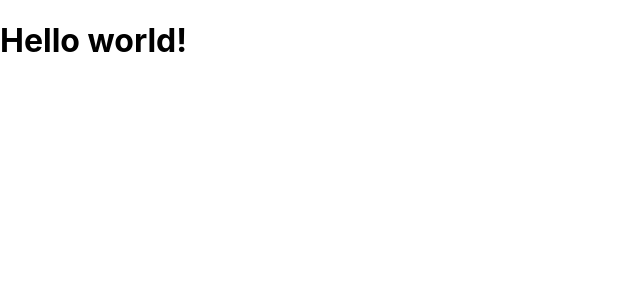
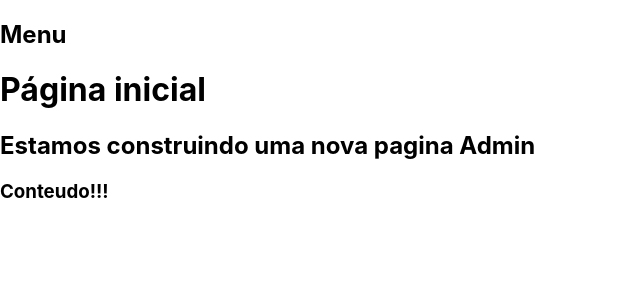
Before and after one commit to flavioanalistadesistema/next-admin, a Next.js app: page / in a window 1280 px wide. Shown: the top 300 px of the page, without its empty margins (0-640 px from the left). Built offline with nearby package versions, Linux system fonts and the light colour scheme.

Commit message:
feat: defining initial structure

```diff
--- /dev/null
+++ b/src/pages/components/template/Content.tsx
@@ -0,0 +1,12 @@
+interface ContentProps{
+    children: any
+}
+export function Content(props: ContentProps) {
+    return (
+        <div className={`
+            flex flex-lo mt-7
+        `}>
+            {props.children}
+        </div>
+    )
+}
--- /dev/null
+++ b/src/pages/components/template/Layout.tsx
@@ -0,0 +1,18 @@
+import { Content } from "./Content"
+import { Head } from "./head"
+import { MenuLateral } from "./MenuLateral"
+
+interface LayoutProps{
+    title: string,
+    subtext: string,
+    children?: any
+}
+export function Layout(props: LayoutProps) {
+    return (
+        <div>
+            <MenuLateral/>
+            <Head title={props.title} subtext={props.subtext}/>
+            <Content children={props.children}/>
+        </div>
+    )
+}
--- /dev/null
+++ b/src/pages/components/template/MenuLateral.tsx
@@ -0,0 +1,9 @@
+export function MenuLateral() {
+    return (
+        <div>
+            <aside>
+                <h1>Menu</h1>
+            </aside>
+        </div>
+    )
+}
--- /dev/null
+++ b/src/pages/components/template/Title.tsx
@@ -0,0 +1,20 @@
+interface TitleProps {
+    title: string,
+    subtext: string
+}
+export function Title(props: TitleProps) {
+    return (
+        <div>
+            <h1 className={`
+
+            `}>
+                {props.title}
+            </h1>
+            <h2 className={`
+
+            `}>
+                {props.subtext}
+            </h2>
+        </div>
+    )
+}
--- /dev/null
+++ b/src/pages/components/template/head.tsx
@@ -0,0 +1,13 @@
+import { Title } from "./Title"
+
+interface HeadProps{
+    title: string,
+    subtext: string
+}
+export function Head(props: HeadProps) {
+    return (
+        <div>
+            <Title title={props.title} subtext={props.subtext}/>
+        </div>
+    )
+}
--- a/src/pages/index.tsx
+++ b/src/pages/index.tsx
@@ -1,12 +1,10 @@
+import { Layout } from "./components/template/Layout";
 
 
 export default function Home() {
   return (
-    <h1 className={`
-      flex justify-center items-center h-screen
-      bg-gradient-to-r from-green-500 to-blue-500
-    `}>
-      Hello world!
-    </h1>
+    <Layout title="Página inicial" subtext="Estamos construindo uma nova pagina Admin">
+      <h3>Conteudo!!!</h3>
+    </Layout>
   )
 }
```
